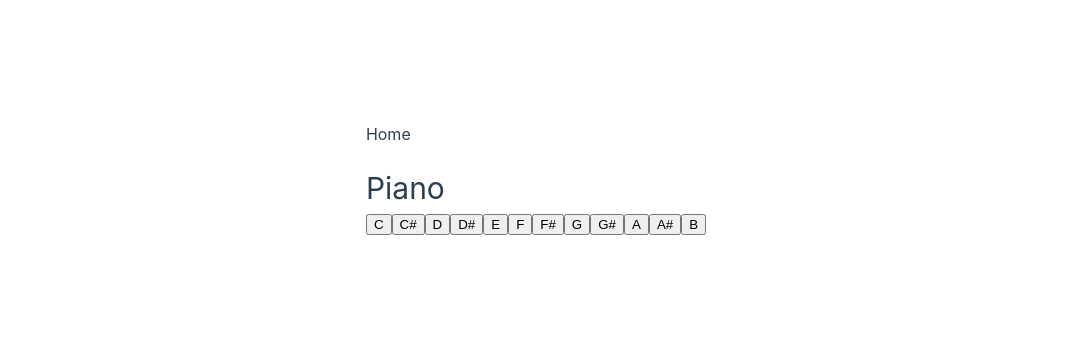
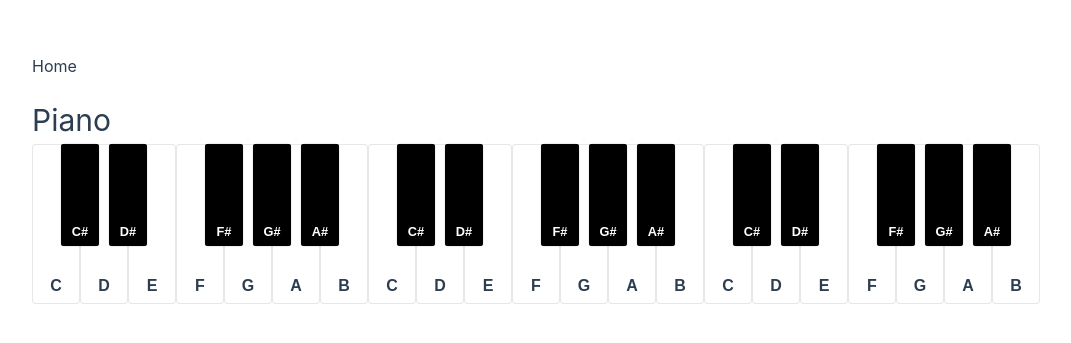
Before and after one commit to claudiamatosa/vue3-typescript-piano, a Vue app: page / in a window 1280 px wide. Shown: the part 237-580 px from the top of the page, without its empty margins (104-1175 px from the left). Built offline with nearby package versions, Linux system fonts and the light colour scheme.

Commit message:
Key styling

```diff
--- a/src/components/PianoComponent.vue
+++ b/src/components/PianoComponent.vue
@@ -2,19 +2,36 @@
 import * as Tone from "tone";
 // import { ref } from 'vue';
 
+const octaves = [4, 5, 6];
 const keys = ["C", "C#", "D", "D#", "E", "F", "F#", "G", "G#", "A", "A#", "B"];
-const synth = new Tone.Synth().toDestination();
+const synth = new Tone.PolySynth(Tone.Synth).toDestination();
+
+const isBlackKey = (key: string) => {
+  return key.endsWith("#");
+};
 
 // https://developer.mozilla.org/en-US/docs/Web/API/Web_Audio_API
-const playNote = (note: string) => {
-  synth.triggerAttackRelease(`${note}4`, "8n");
+const playNote = (note: string, octave: number) => {
+  synth.triggerAttackRelease(`${note}${octave}`, "8n");
 };
 </script>
 
 <template>
   <div>
     <h1>Piano</h1>
-    <button v-for="key in keys" v-bind:key="key" @click="playNote(key)">{{ key }}</button>
+
+    <div class="piano">
+      <span class="octave" v-for="octave in octaves" v-bind:key="octave">
+        <button
+          :class="'key' + (isBlackKey(key) ? ' black' : '')"
+          v-for="key in keys"
+          v-bind:key="key"
+          @click="playNote(key, octave)"
+        >
+          {{ key }}
+        </button>
+      </span>
+    </div>
   </div>
 </template>
 
@@ -22,4 +39,49 @@ const playNote = (note: string) => {
 h1 {
   color: var(--color-text);
 }
+
+.piano {
+  display: flex;
+  flex-direction: row;
+  align-items: center;
+}
+
+.octave {
+  display: flex;
+  flex-direction: row;
+  align-items: center;
+}
+
+.key {
+  font-size: 1rem;
+  display: flex;
+  align-items: flex-end;
+  justify-content: center;
+  cursor: pointer;
+  width: 3em;
+  height: 3em;
+  border: 1px solid var(--color-border);
+  border-radius: 0.25em;
+  background-color: var(--color-background);
+  color: var(--color-text);
+  padding: 0.5em;
+  font-weight: 600;
+  text-align: center;
+  height: 10em;
+  cursor: pointer;
+  position: relative;
+  z-index: 1;
+}
+
+.key.black {
+  background-color: var(--color-background-dark);
+  color: white;
+  background-color: black;
+  transform: scale(0.8);
+  height: 8em;
+  top: -1.8em;
+  left: -1.5em;
+  margin-right: -3em;
+  z-index: 2;
+}
 </style>
```
